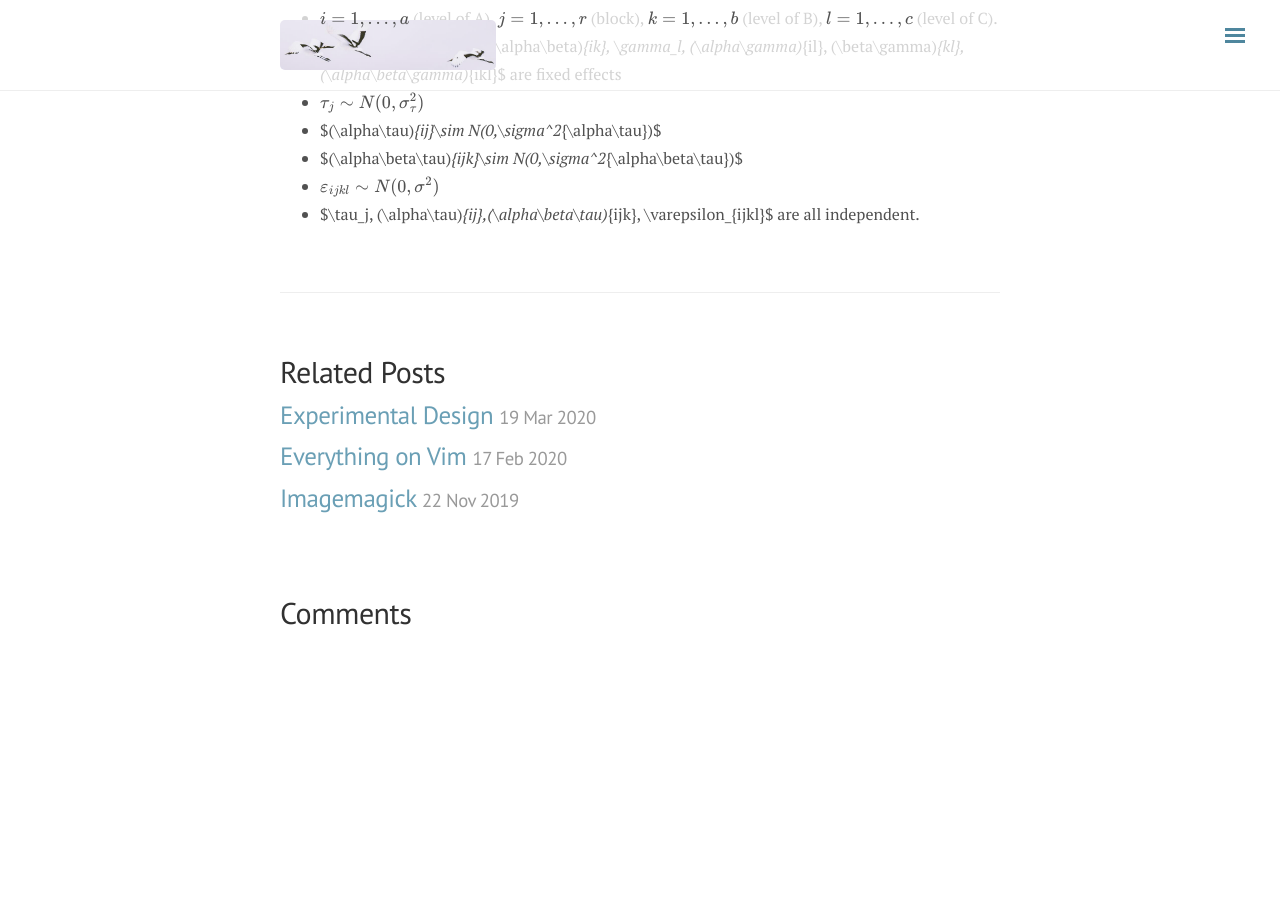
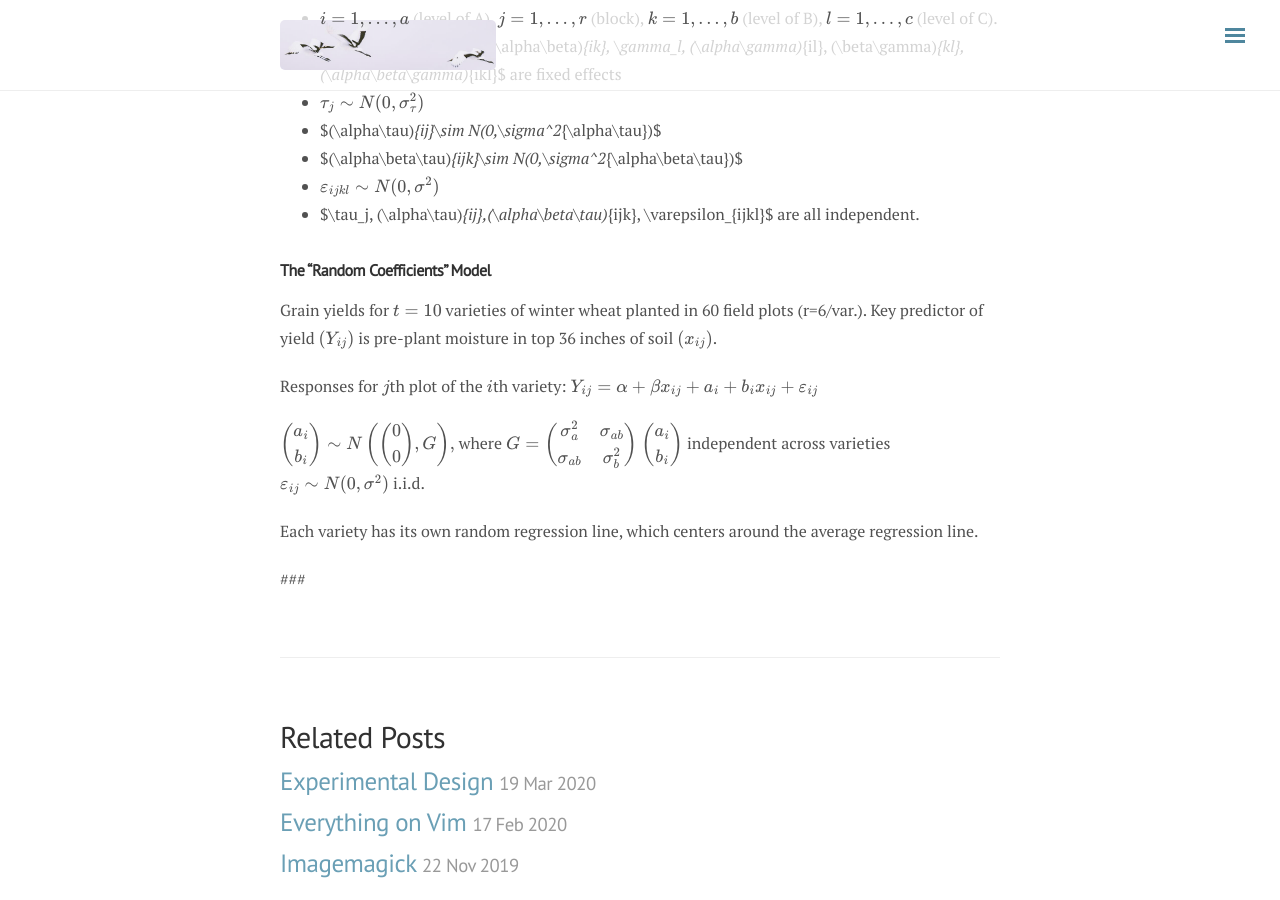
Before and after one commit to ylyy93/my_blog, a Jekyll site: the page built from _posts/phil/2020-03-18-mixed-model.md, in a window 1280 px wide and 900 px high, scrolled down 1418 px. Built offline with Jekyll 4.4.1, drawn with Linux system fonts in a browser that asks for light colours; nearby versions of some CDN libraries; formulas are drawn with MathJax 3; comment, search, counter and statistics services are not loaded; before the commit the page ends 2059 px from its top, so only the background shows below that.

Commit message:
rebuilding site Wed Mar 18 23:53:14 PDT 2020

```diff
--- a/_posts/phil/2020-03-18-mixed-model.md
+++ b/_posts/phil/2020-03-18-mixed-model.md
@@ -54,3 +54,42 @@ $$
 * $(\alpha\beta\tau)_{ijk}\sim N(0,\sigma^2_{\alpha\beta\tau})$
 * $\varepsilon_{ijkl} \sim N(0,\sigma^2)$
 * $\tau_j, (\alpha\tau)_{ij},(\alpha\beta\tau)_{ijk}, \varepsilon_{ijkl}$ are all independent.
+
+
+### The "Random Coefficients" Model
+Grain yields for $t=10$ varieties of winter wheat planted in 60 field plots (r=6/var.).
+Key predictor of yield $(Y_{ij})$ is pre-plant moisture in top 36 inches of soil $(x_{ij})$.
+
+Responses for $j$th plot of the $i$th variety:
+$$
+Y_{ij} = \alpha + \beta x_{ij} + a_i + b_ix_{ij} + \varepsilon_{ij}
+$$
+
+$$
+\left(\begin{array}{c}
+a_i \\
+b_i
+\end{array}\right) \sim N
+\left(\left(\begin{array}{c}
+0 \\
+0
+\end{array}\right),G\right),
+$$
+where
+$$ G =
+\left(\begin{array}{cc}
+\sigma^2_a & \sigma_{ab}\\
+\sigma_{ab} & \sigma^2_{b}
+\end{array}\right)
+$$
+$$
+\left(\begin{array}{c}
+a_i \\
+b_i
+\end{array}\right)
+$$ independent across varieties
+$\varepsilon_{ij}\sim N(0,\sigma^2)$ i.i.d.
+
+Each variety has its own random regression line, which centers around the average regression line.
+
+###
```
